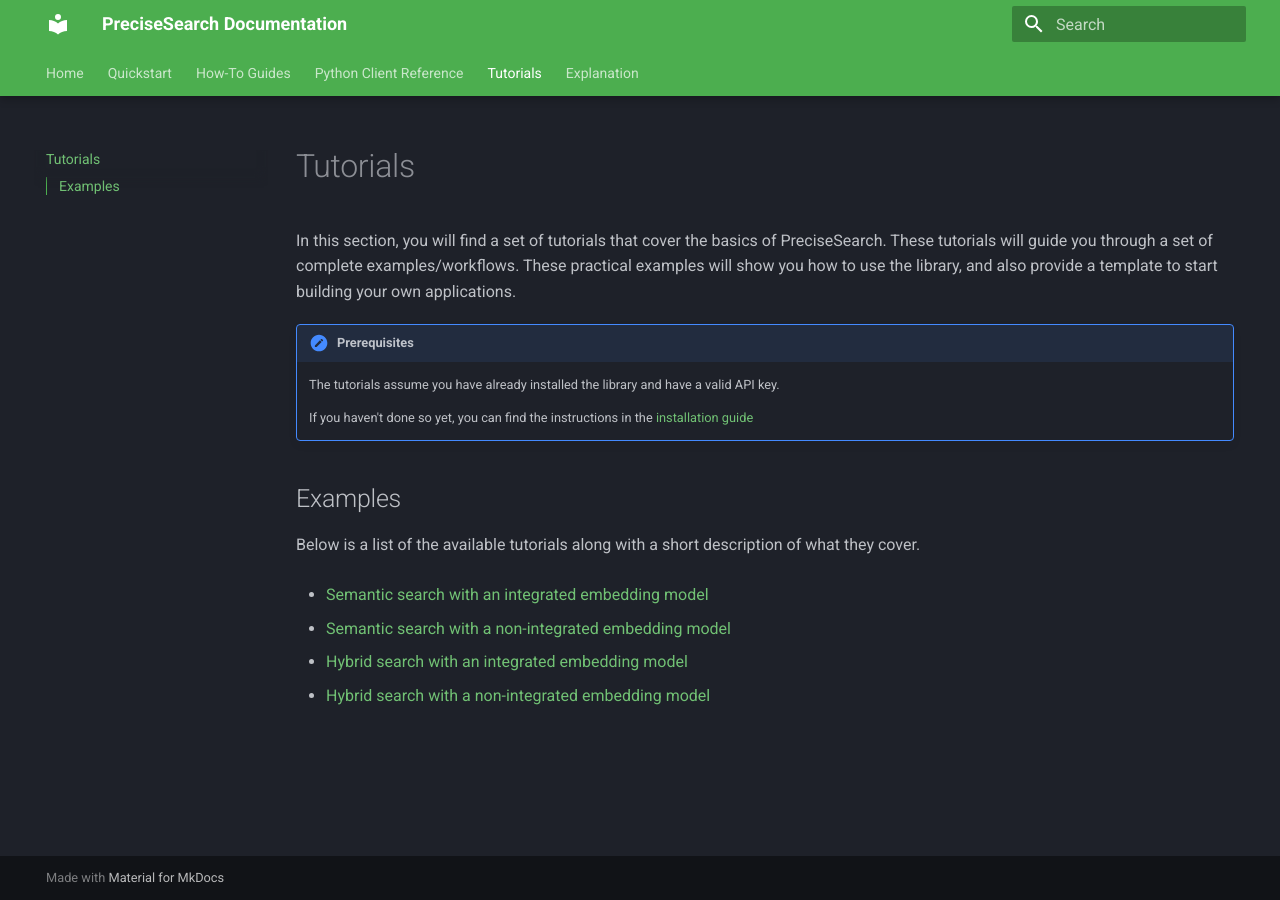
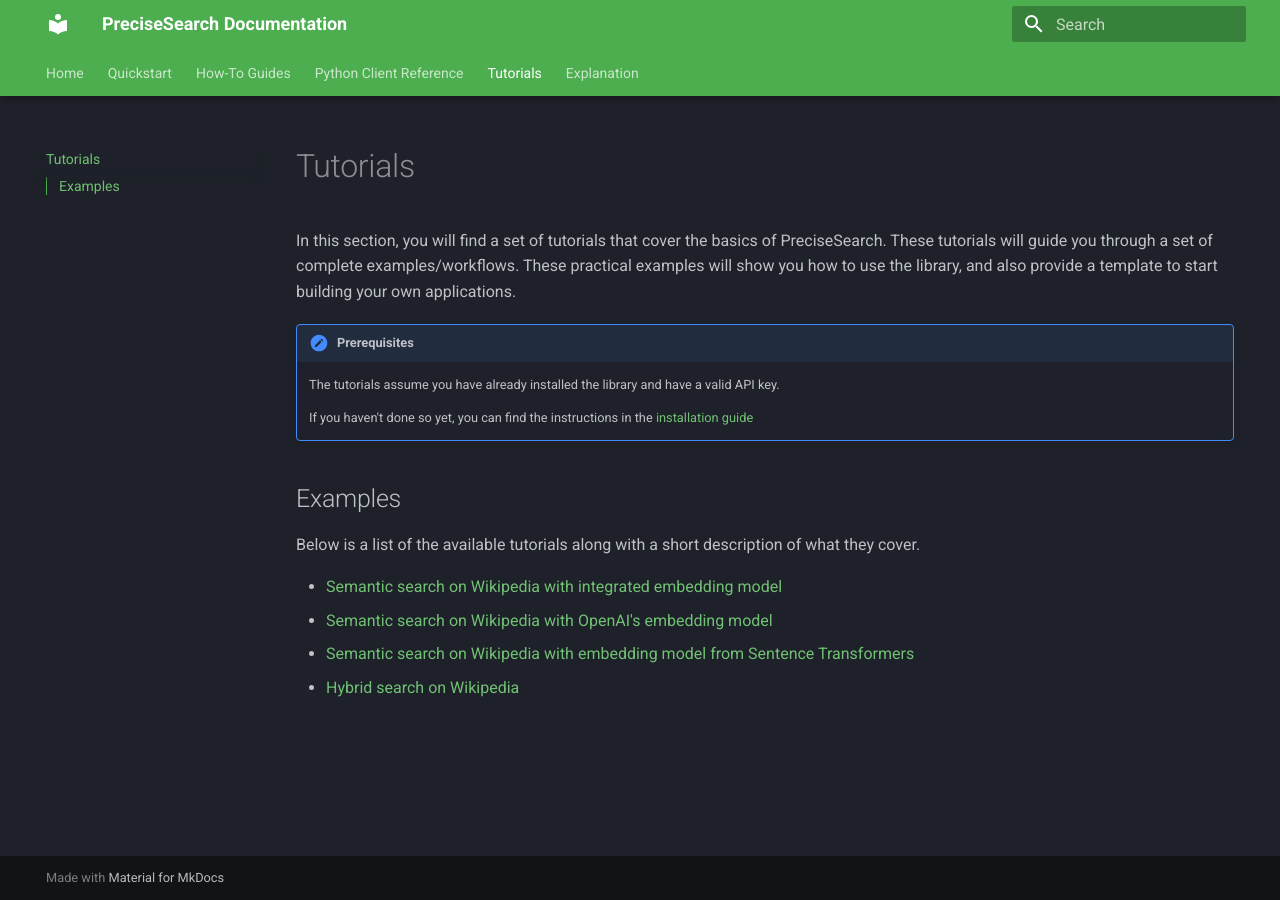
Before and after one commit to vectorstack-ai/vectorstackai-python, an MkDocs documentation site: the page built from docs/tutorials.md, in a window 1280 px wide. Built offline with MkDocs 1.6.1 and Material for MkDocs 9.7.7, drawn with Linux system fonts in a browser that asks for light colours; plug-ins that fetch from the network failed and are left out.

Commit message:
scripting changes

```diff
--- a/docs/tutorials.md
+++ b/docs/tutorials.md
@@ -11,10 +11,7 @@
 ## Examples
 Below is a list of the available tutorials along with a short description of what they cover.
 
-- [Semantic search with an integrated embedding model](tutorials/semantic_search_on_documents.ipynb)
-
-- [Semantic search with a non-integrated embedding model](tutorials/semantic_search_on_documents_with_non_integrated_model.ipynb)
-
-- [Hybrid search with an integrated embedding model](tutorials/hybrid_search_on_documents.ipynb)
-
-- [Hybrid search with a non-integrated embedding model](tutorials/hybrid_search_on_documents_with_non_integrated_model.ipynb)
+- [Semantic search on Wikipedia with integrated embedding model](tutorials/semantic_search_on_wikipedia_with_integrated_model.ipynb)
+- [Semantic search on Wikipedia with OpenAI's embedding model](tutorials/semantic_search_on_wikipedia_with_openai_model.ipynb)
+- [Semantic search on Wikipedia with embedding model from Sentence Transformers](tutorials/semantic_search_on_wikipedia_with_sentence_transformers.ipynb)
+- [Hybrid search on Wikipedia](tutorials/hybrid_search_on_wikipedia.ipynb)
```
Also changed, not shown: docs/how_to_guides/searching.md (+1 -0 lines), docs/quickstart.md (+1 -1 lines), 2 other files.
